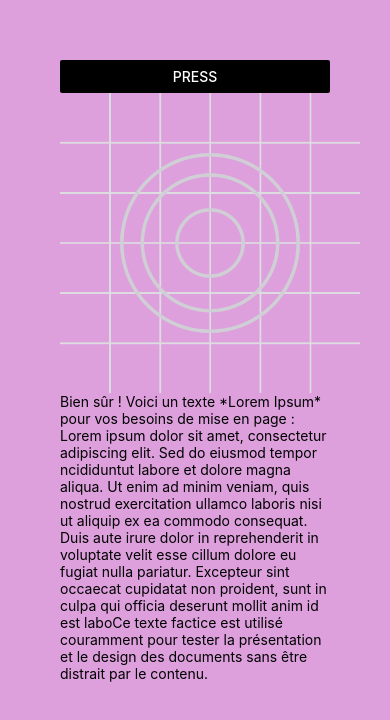
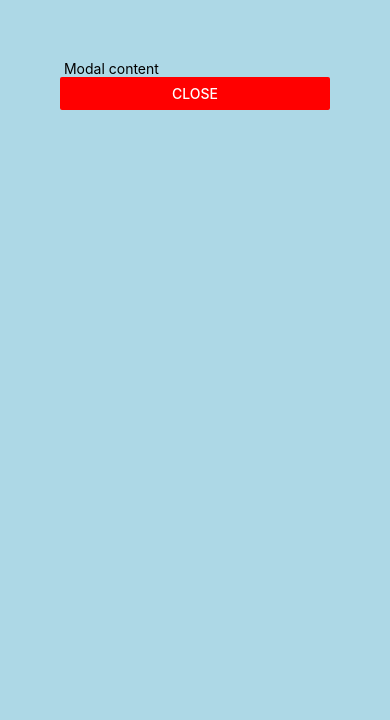
Before and after one commit to julesnikiema/AppReactNtive, a React Native app: screen / in a window 390 px wide. Both pictures are taken after a click on the button "PRESS". Shown: the top 720 px of the page. Built offline with nearby package versions, Linux system fonts and the light colour scheme.

Commit message:
second commit2 Modal

```diff
--- a/App.js
+++ b/App.js
@@ -1,24 +1,23 @@
-import {View, Button, Image,Text,Pressable } from 'react-native';
+import {useState} from 'react';
+import {View, Button,Text,Modal } from 'react-native';
+
 const LogoImg = require("./assets/adaptive-icon.png")
 export default function App(){
+  const[ isModalVisible, setIsModalVisible ] = useState(false)
   return(
     <View style={{flex: 1,backgroundColor:"plum", padding: 60}}>
-     <Button title="press" onPress={()=> console.log("bonjour mes amis")} color="black"/>
-     <Pressable onPress={() => console.log("image pressed")} >
-     <Image source={LogoImg} style={{width:300, height:300}} />
-     </Pressable>
-     <Pressable onLongPress={() => console.log(" texte longpressed")} >
-     <Text>
-      Bien sûr ! Voici un texte *Lorem Ipsum* pour vos besoins de mise en page :
-      Lorem ipsum dolor sit amet, consectetur adipiscing elit. Sed do eiusmod tempor ncididuntut
-      labore et dolore magna aliqua. Ut enim ad minim veniam, quis nostrud exercitation ullamco
-      laboris nisi ut aliquip ex ea commodo consequat. Duis aute irure dolor in reprehenderit in
-      voluptate velit esse cillum dolore eu fugiat nulla pariatur. Excepteur sint occaecat cupidatat non
-      proident, sunt in culpa qui officia deserunt mollit anim id est laboCe texte factice est utilisé couramment
-      pour tester la présentation et le design des documents sans être distrait par le contenu.
-      </Text>
-      </Pressable>
+     <Button title="press" onPress={()=> setIsModalVisible(true)} color="black"
+     />
+      <Modal visible={isModalVisible} animationType="slide" presentationStyle='pageSheet' onRequestClose={() => setIsModalVisible(false)} >
 
+        <View style={{flex: 1,backgroundColor:"lightblue", padding : 60}}>
+        <Text> Modal content </Text>
+        <Button title="close" color= "red" onPress={() => setIsModalVisible(false)} />
+        </View>
+      </Modal>
   </View>
 );
 }
+//  onRequestClose={() => setIsModalVisible(false)} est une propriété couramment utilisée avec le composant <Modal>.
+//  Elle est déclenchée lorsque l'utilisateur essaie de fermer le modal de manière native, par exemple en appuyant en dehors
+//  du modal ou en utilisant le bouton de retour sur les appareils Android.
```
